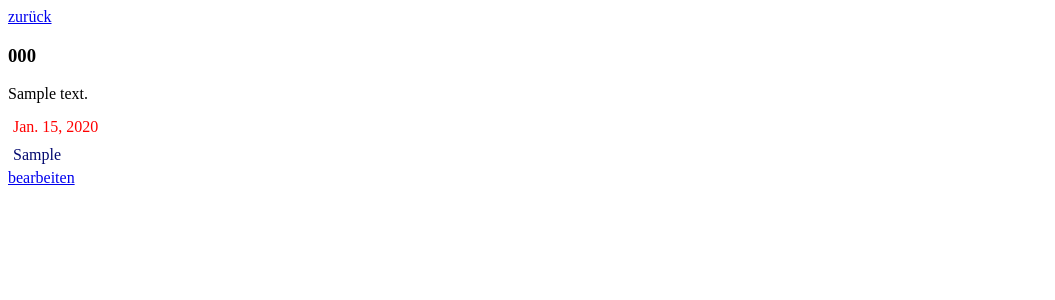
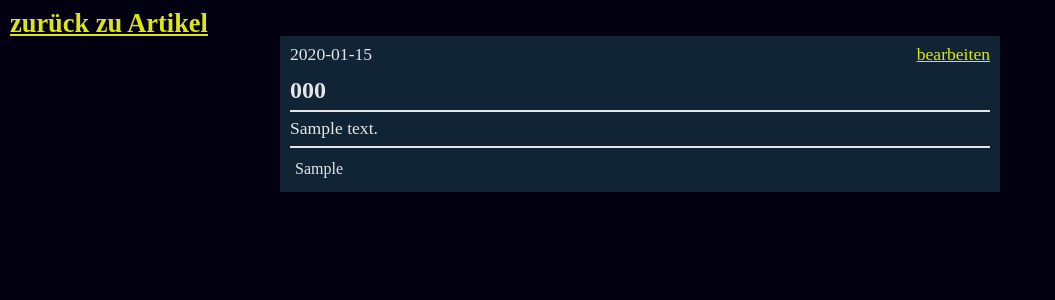
Before and after one commit to marlonn/technikzeug, a Django app: page /artikel/1/ in a window 1280 px wide. Shown: the top 300 px of the page, without its empty margins (0-1055 px from the left). Run offline with Django 3.2, Linux system fonts and the light colour scheme; tables that the repository leaves empty hold one stand-in row (values such as "Sample post").

Commit message:
changed css to resemble the old site

```diff
--- a/artikel/static/artikel/style.css
+++ b/artikel/static/artikel/style.css
@@ -1,6 +1,76 @@
-li a {
+html, body, div, span, applet, object, iframe,
+h1, h2, h3, h4, h5, h6, p, blockquote, pre,
+a, abbr, acronym, address, big, cite, code,
+del, dfn, em, img, ins, kbd, q, s, samp,
+small, strike, strong, sub, sup, tt, var,
+b, u, i, center,
+dl, dt, dd, ol, ul, li,
+fieldset, form, label, legend,
+table, caption, tbody, tfoot, thead, tr, th, td,
+article, aside, canvas, details, embed,
+figure, figcaption, footer, header, hgroup,
+menu, nav, output, ruby, section, summary,
+time, mark, audio, video {
+  margin: 0;
+  padding: 0;
+  border: 0;
+  font-size: 100%;
+  font: inherit;
+  vertical-align: baseline; }
+
+article, aside, details, figcaption, figure,
+footer, header, hgroup, menu, nav, section {
+  display: block; }
+
+body {
+  line-height: 1; }
+
+ol, ul {
+  list-style: none; }
+
+blockquote, q {
+  quotes: none; }
+
+blockquote:before, blockquote:after, q:before, q:after {
+  content: "";
+  content: none; }
+
+table {
+  border-collapse: collapse;
+  border-spacing: 0; }
+
+body {
+  background-color: #020011;
+  font-family: Ubuntu Mono; }
+
+h1, h2, h3, h4 {
+  color: #e5e5e5; }
+
+a {
   text-decoration: none;
-  color: #040a70; }
+  color: #DCE616; }
+
+#search-container {
+  margin: 0 0 0 10px;
+  width: 700px;
+  font-size: 1.1em;
+  margin: auto; }
+
+#search-container h3 {
+  font-weight: bold;
+  font-size: 1.8em;
+  margin: 10px 0 10px 0;
+  text-align: center; }
+
+#ergebnis-h4 h4 {
+  font-weight: bold;
+  text-align: center;
+  margin: 20px 0 0 0; }
+
+.ui-link a {
+  text-decoration: underline;
+  color: #DCE616;
+  font-size: 1.1em; }
 
 ul {
   list-style-type: none; }
@@ -8,20 +78,74 @@ ul {
 .datum {
   padding: 0 3px;
   display: inline-block;
-  width: 125px;
-  color: red; }
+  width: 90px;
+  color: #e5e5e5; }
+
+.ergebnis {
+  margin: 8px 0;
+  padding: 4px;
+  background-color: #112435; }
+  .ergebnis a {
+    width: 100%;
+    display: inline-block; }
+
+.ergebnis:hover {
+  background-color: #1F4661; }
+
+#artikel-backlink {
+  margin: 10px 0 0 10px;
+  font-size: 1.5em;
+  font-weight: bold; }
+
+#artikel-container {
+  background-color: #112435;
+  padding: 10px;
+  margin: auto;
+  width: 700px; }
+  #artikel-container h3 {
+    font-weight: bold;
+    font-size: 1.5em;
+    margin: 10px 0 10px 0; }
+
+#artikel-zeile-1 {
+  display: block;
+  height: 1.5em; }
+  #artikel-zeile-1 .ui-link {
+    display: inline-block;
+    float: right;
+    margin: 0; }
+
+#artikel h3 {
+  line-height: 20px;
+  margin: 10px 0;
+  font-size: 16;
+  text-decoration-style: solid; }
+
+#artikel-datum {
+  display: inline-block;
+  float: left;
+  margin-top: 0px;
+  padding: 0px;
+  color: #e5e5e5;
+  font-size: 1.1em; }
 
 #artikel-text {
   width: 700px;
-  white-space: pre-wrap; }
-
-#artikel-datum {
-  margin-top: 10px;
-  padding: 5px;
-  color: red; }
+  white-space: pre-wrap;
+  color: #e5e5e5;
+  font-family: Ubuntu Mono;
+  font-size: 1.1em; }
 
 #artikel-tags {
   padding: 5px;
-  color: #040a70; }
+  color: #e5e5e5; }
+
+.artikel-line {
+  height: 2px;
+  border: none;
+  display: block;
+  padding: 0px;
+  margin: 5 0px;
+  background-color: #e5e5e5; }
 
 /*# sourceMappingURL=style.css.map */
--- a/artikel/static/artikel/style.sass
+++ b/artikel/static/artikel/style.sass
@@ -1,30 +1,173 @@
-li a
+
+$font-fg: #e5e5e5
+$bg: #020011
+$art-bg: #112435
+$art-bg-alt: #1F4661
+$ui-link-fg: #DCE616
+$link-fg: #6ca33d
+$art-font: Ubuntu Mono
+$art-font-size: 1.1em
+
+// Eric Meyer's CSS Reset
+html, body, div, span, applet, object, iframe,
+h1, h2, h3, h4, h5, h6, p, blockquote, pre,
+a, abbr, acronym, address, big, cite, code,
+del, dfn, em, img, ins, kbd, q, s, samp,
+small, strike, strong, sub, sup, tt, var,
+b, u, i, center,
+dl, dt, dd, ol, ul, li,
+fieldset, form, label, legend,
+table, caption, tbody, tfoot, thead, tr, th, td,
+article, aside, canvas, details, embed,
+figure, figcaption, footer, header, hgroup,
+menu, nav, output, ruby, section, summary,
+time, mark, audio, video
+  margin: 0
+  padding: 0
+  border: 0
+  font-size: 100%
+  font: inherit
+  vertical-align: baseline
+
+// HTML5 display-role reset for older browsers
+article, aside, details, figcaption, figure,
+footer, header, hgroup, menu, nav, section
+  display: block
+
+body
+  line-height: 1
+
+ol, ul
+  list-style: none
+
+blockquote, q
+  quotes: none
+
+blockquote:before, blockquote:after, q:before, q:after
+  content: ''
+  content: none
+
+table
+  border-collapse: collapse
+  border-spacing: 0
+
+// End of Eric Meyer's CSS Reset
+
+body
+  background-color: $bg
+  font-family: $art-font
+
+h1, h2, h3, h4
+  color: $font-fg
+
+a
   text-decoration: none
-  color: #040a70
+  color: $ui-link-fg
 
+#search-container
+  margin: 0 0 0 10px
+  width: 700px
+  font-size: $art-font-size
+  margin: auto
+
+#search-container
+  h3
+    font-weight: bold
+    font-size: 1.8em
+    margin: 10px 0 10px 0
+    text-align: center
+
+#ergebnis-h4
+  h4
+    font-weight: bold
+    text-align: center
+    margin: 20px 0 0 0
+
+.ui-link
+  a
+    text-decoration: underline
+    color: $ui-link-fg
+    font-size: $art-font-size
 
 ul
   list-style-type: none
 
-
 .datum
   padding: 0 3px
   display: inline-block
-  width: 125px
-  color: red
+  width: 90px
+  color: $font-fg
 
+.ergebnis
+  margin: 8px 0
+  padding: 4px
+  background-color: $art-bg
+  // width: 100%
+  // display: block
+
+  a
+    width: 100%
+    display: inline-block
+
+.ergebnis:hover
+  background-color: $art-bg-alt
+
+#artikel-backlink
+  margin: 10px 0 0 10px
+  font-size: 1.5em
+  font-weight: bold
+
+#artikel-container
+  background-color: $art-bg
+  padding: 10px
+  margin: auto
+  width: 700px
+
+  h3
+    font-weight: bold
+    font-size: 1.5em
+    margin: 10px 0 10px 0
+
+#artikel-zeile-1
+  display: block
+  height: 1.5em
+
+  .ui-link
+    display: inline-block
+    float: right
+    margin: 0
+
+#artikel
+  h3
+    line-height: 20px
+    margin: 10px 0
+    font-size: 16
+    text-decoration-style: solid
+
+#artikel-datum
+  display: inline-block
+  float: left
+  margin-top: 0px
+  padding: 0px
+  color: $font-fg
+  font-size: $art-font-size
 
 #artikel-text
   width: 700px
   white-space: pre-wrap
-
-
-#artikel-datum
-  margin-top: 10px
-  padding: 5px
-  color: red
-
+  color: $font-fg
+  font-family: $art-font
+  font-size: $art-font-size
 
 #artikel-tags
   padding: 5px
-  color: #040a70
+  color: $font-fg
+
+.artikel-line
+  height: 2px
+  border: none
+  display: block
+  padding: 0px
+  margin: 5 0px
+  background-color: $font-fg
+  // background-color: red
--- a/artikel/templates/artikel/detail.html
+++ b/artikel/templates/artikel/detail.html
@@ -6,13 +6,22 @@
     <title>technikzeugs - {{ artikel.titel }}</title>
 </head>
 <body>
-<div id="artikel-backlink"><a href="/artikel/">zurück</a></div>
+<div id="artikel-backlink" class="ui-link">
+    <a href="/artikel/">zurück zu Artikel</a>
+</div>
+<div id="artikel-container">
+  <div id="artikel">
+      <div id="artikel-zeile-1">
+          <div id="artikel-datum">{{ artikel.datum|date:'Y-m-d' }}</div>
+          <div class="ui-link"><a href="/admin/artikel/artikel/{{ artikel.a_id }}/change/">bearbeiten</a></div>
+      </div>
       <h3>{{ artikel.titel }}</h3>
-
+      <hr class="artikel-line" />
       <div id="artikel-text">{{ artikel.text }}</div>
-<div id="artikel-datum">{{ artikel.datum }}</div>
+      <hr class="artikel-line" />
       <div id="artikel-tags">{{ artikel.tags }}</div>
-<div><a href="/admin/artikel/artikel/{{ artikel.a_id }}/change/">bearbeiten</a></div>
+  </div>
+</div>
 
 </body>
 </html>
--- a/artikel/views.py
+++ b/artikel/views.py
@@ -41,7 +41,8 @@ class SearchView(generic.ListView):
                 #         ).order_by('-datum')
             # else
             result = Artikel.objects.filter(
-                        Q(tags__icontains=query)  |                 Q(titel__icontains=query) |
+                        Q(tags__icontains=query)  |
+                        Q(titel__icontains=query) |
                         Q(text__icontains=query)
                     ).order_by('-datum')
         else:
```
Also changed, not shown: artikel/templates/artikel/search.html (+11 -4 lines), artikel/migrations/0002_auto_20180126_0952.py (added), 2 other files. Lines whose indentation alone changed are shown as unchanged.
